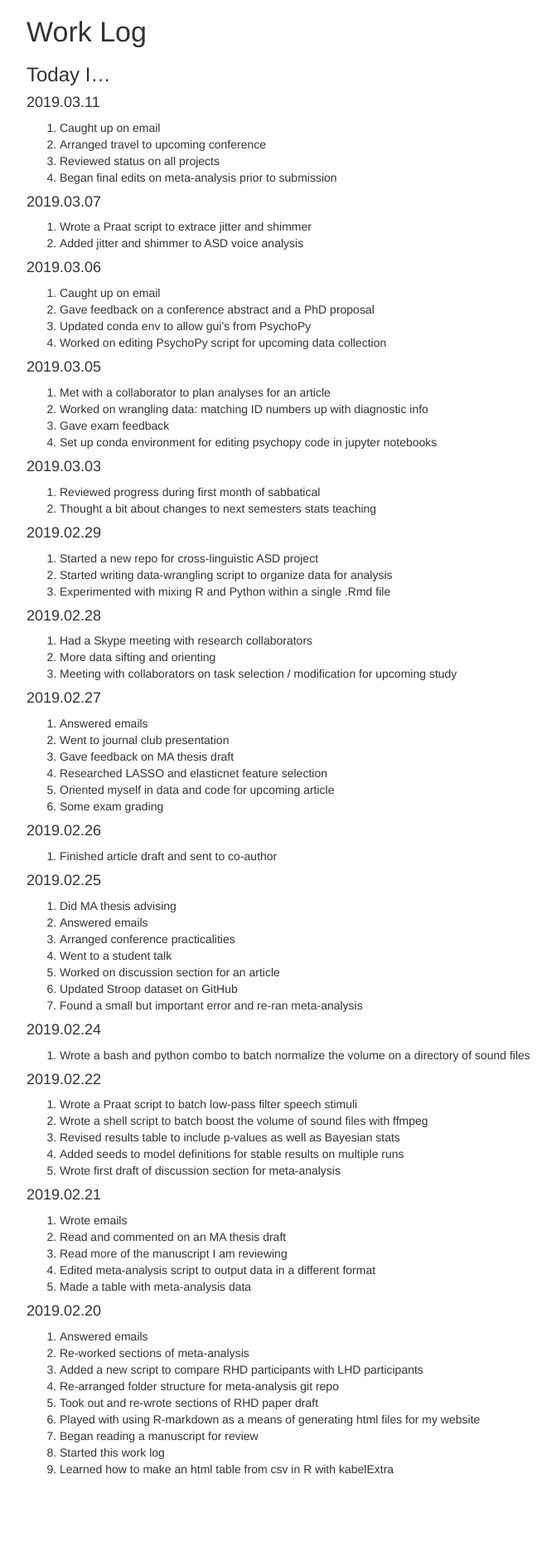
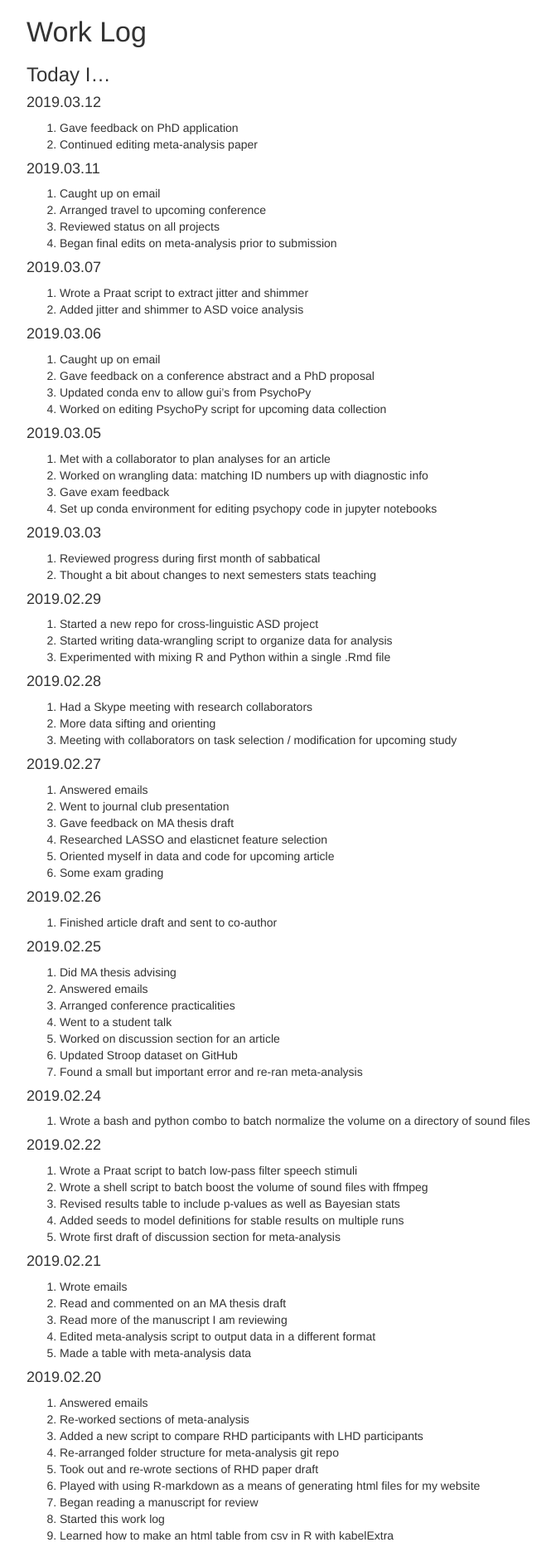
Before and after one commit to ethanweed/ethanweed.github.io, a Jekyll site: the page worklog/WorkLog.html, which Jekyll copies as it is, in a window 1280 px wide. Shown: the whole page at 83% size, without its empty margins (153-824 px from the left). Built offline with Jekyll 4.4.1, drawn with Linux system fonts in a browser that asks for light colours; before the commit the page ends 1791 px from its top, so only the background shows below that.

Commit message:
updated worklog

```diff
--- a/worklog/WorkLog.Rmd
+++ b/worklog/WorkLog.Rmd
@@ -5,6 +5,10 @@ output: html_document
 # Work Log
 
 ### Today I...
+
+#### 2019.03.12
+1. Gave feedback on PhD application
+1. Continued editing meta-analysis paper
 
 #### 2019.03.11
 1. Caught up on email
@@ -14,7 +18,7 @@ output: html_document
 
 
 #### 2019.03.07
-1. Wrote a Praat script to extrace jitter and shimmer
+1. Wrote a Praat script to extract jitter and shimmer
 1. Added jitter and shimmer to ASD voice analysis
 
 
--- a/worklog/WorkLog.html
+++ b/worklog/WorkLog.html
@@ -126,6 +126,13 @@ $(document).ready(function () {
 <div id="today-i" class="section level3">
 <h3>Today I…</h3>
 <div id="section" class="section level4">
+<h4>2019.03.12</h4>
+<ol style="list-style-type: decimal">
+<li>Gave feedback on PhD application</li>
+<li>Continued editing meta-analysis paper</li>
+</ol>
+</div>
+<div id="section-1" class="section level4">
 <h4>2019.03.11</h4>
 <ol style="list-style-type: decimal">
 <li>Caught up on email</li>
@@ -134,14 +141,14 @@ $(document).ready(function () {
 <li>Began final edits on meta-analysis prior to submission</li>
 </ol>
 </div>
-<div id="section-1" class="section level4">
+<div id="section-2" class="section level4">
 <h4>2019.03.07</h4>
 <ol style="list-style-type: decimal">
-<li>Wrote a Praat script to extrace jitter and shimmer</li>
+<li>Wrote a Praat script to extract jitter and shimmer</li>
 <li>Added jitter and shimmer to ASD voice analysis</li>
 </ol>
 </div>
-<div id="section-2" class="section level4">
+<div id="section-3" class="section level4">
 <h4>2019.03.06</h4>
 <ol style="list-style-type: decimal">
 <li>Caught up on email</li>
@@ -150,7 +157,7 @@ $(document).ready(function () {
 <li>Worked on editing PsychoPy script for upcoming data collection</li>
 </ol>
 </div>
-<div id="section-3" class="section level4">
+<div id="section-4" class="section level4">
 <h4>2019.03.05</h4>
 <ol style="list-style-type: decimal">
 <li>Met with a collaborator to plan analyses for an article</li>
@@ -159,14 +166,14 @@ $(document).ready(function () {
 <li>Set up conda environment for editing psychopy code in jupyter notebooks</li>
 </ol>
 </div>
-<div id="section-4" class="section level4">
+<div id="section-5" class="section level4">
 <h4>2019.03.03</h4>
 <ol style="list-style-type: decimal">
 <li>Reviewed progress during first month of sabbatical</li>
 <li>Thought a bit about changes to next semesters stats teaching</li>
 </ol>
 </div>
-<div id="section-5" class="section level4">
+<div id="section-6" class="section level4">
 <h4>2019.02.29</h4>
 <ol style="list-style-type: decimal">
 <li>Started a new repo for cross-linguistic ASD project</li>
@@ -174,7 +181,7 @@ $(document).ready(function () {
 <li>Experimented with mixing R and Python within a single .Rmd file</li>
 </ol>
 </div>
-<div id="section-6" class="section level4">
+<div id="section-7" class="section level4">
 <h4>2019.02.28</h4>
 <ol style="list-style-type: decimal">
 <li>Had a Skype meeting with research collaborators</li>
@@ -182,7 +189,7 @@ $(document).ready(function () {
 <li>Meeting with collaborators on task selection / modification for upcoming study</li>
 </ol>
 </div>
-<div id="section-7" class="section level4">
+<div id="section-8" class="section level4">
 <h4>2019.02.27</h4>
 <ol style="list-style-type: decimal">
 <li>Answered emails</li>
@@ -193,13 +200,13 @@ $(document).ready(function () {
 <li>Some exam grading</li>
 </ol>
 </div>
-<div id="section-8" class="section level4">
+<div id="section-9" class="section level4">
 <h4>2019.02.26</h4>
 <ol style="list-style-type: decimal">
 <li>Finished article draft and sent to co-author</li>
 </ol>
 </div>
-<div id="section-9" class="section level4">
+<div id="section-10" class="section level4">
 <h4>2019.02.25</h4>
 <ol style="list-style-type: decimal">
 <li>Did MA thesis advising</li>
@@ -211,13 +218,13 @@ $(document).ready(function () {
 <li>Found a small but important error and re-ran meta-analysis</li>
 </ol>
 </div>
-<div id="section-10" class="section level4">
+<div id="section-11" class="section level4">
 <h4>2019.02.24</h4>
 <ol style="list-style-type: decimal">
 <li>Wrote a bash and python combo to batch normalize the volume on a directory of sound files</li>
 </ol>
 </div>
-<div id="section-11" class="section level4">
+<div id="section-12" class="section level4">
 <h4>2019.02.22</h4>
 <ol style="list-style-type: decimal">
 <li>Wrote a Praat script to batch low-pass filter speech stimuli</li>
@@ -227,7 +234,7 @@ $(document).ready(function () {
 <li>Wrote first draft of discussion section for meta-analysis</li>
 </ol>
 </div>
-<div id="section-12" class="section level4">
+<div id="section-13" class="section level4">
 <h4>2019.02.21</h4>
 <ol style="list-style-type: decimal">
 <li>Wrote emails</li>
@@ -237,7 +244,7 @@ $(document).ready(function () {
 <li>Made a table with meta-analysis data</li>
 </ol>
 </div>
-<div id="section-13" class="section level4">
+<div id="section-14" class="section level4">
 <h4>2019.02.20</h4>
 <ol style="list-style-type: decimal">
 <li>Answered emails</li>
```
